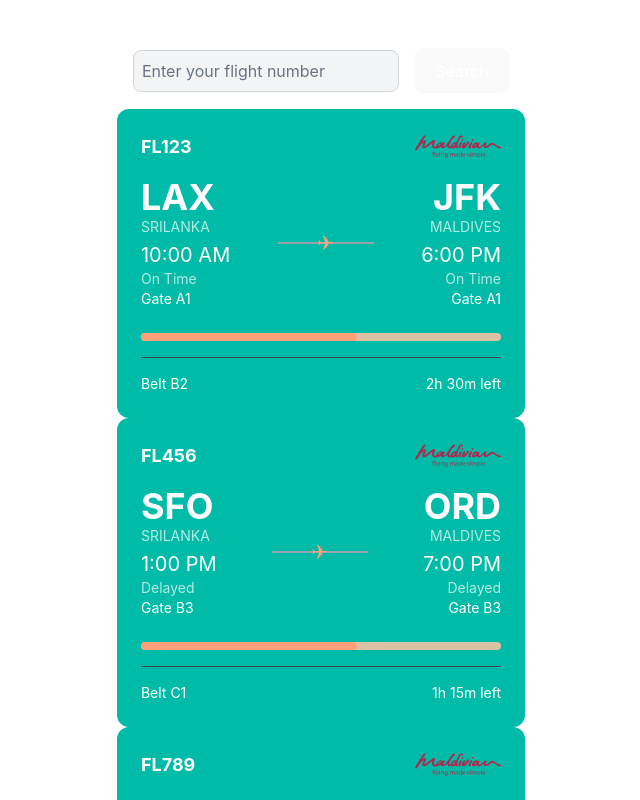
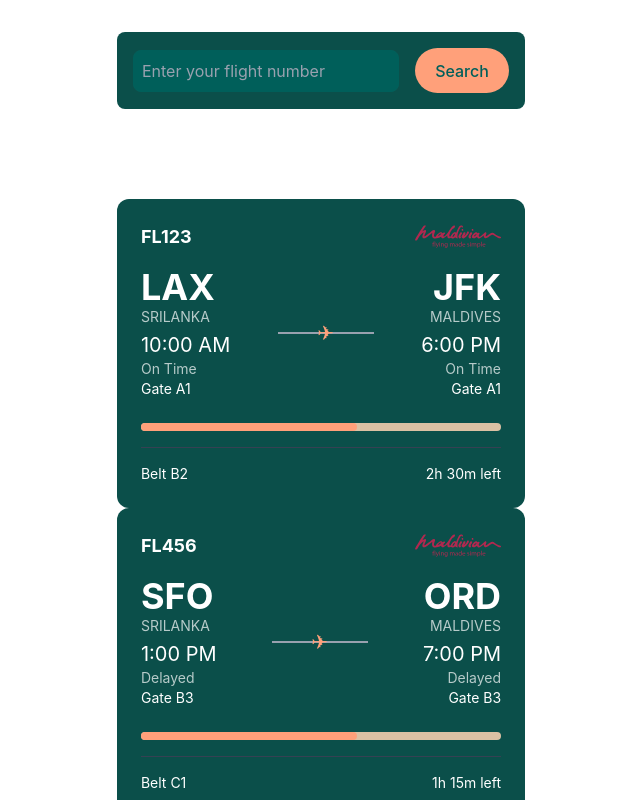
Before and after one commit to anax/flight-tracker, a React (Vite) app: page / in a window 1280 px wide. Shown: the top 800 px of the page, without its empty margins (319-959 px from the left). Built offline with nearby package versions, Linux system fonts and the light colour scheme.

Commit message:
Filter init

```diff
--- a/src/App.css
+++ b/src/App.css
@@ -91,7 +91,7 @@
 }
 
 .beach-card-primary {
-  background: linear-gradient(145deg, var(--palm-dark), var(--ocean-dark));
+  background: linear-gradient(145deg, var(--palm-dark), var(--ocean-light));
   color: var(--sand-light);
   box-shadow: 0 8px 32px rgba(0, 0, 0, 0.15);
 }
--- a/src/App.tsx
+++ b/src/App.tsx
@@ -1,4 +1,4 @@
-import React, { useState } from 'react';
+import { useState } from 'react';
 import Searchbar from './components/SeachBar'
 import F_Card from './components/F_Card'
 import './App.css'
@@ -7,7 +7,7 @@ import flightsData from './data/flightsData'; // Import the dummy data
 
 function App() {
   const [searchTerm, setSearchTerm] = useState('');
-  const theme = 'teal'; // Define the theme variable
+  const theme: "light" | "dark" = "light"; // Change to "light" or "dark"
 
   // Filter flights based on the search term
   const filteredFlights = flightsData.filter(flight =>
@@ -17,7 +17,9 @@ function App() {
   return (
     <>
       <Searchbar theme={theme} onSearch={setSearchTerm} />
+      <div style={{ marginBottom: '90px' }}></div>
       {filteredFlights.map((flight, index) => (
+
         <F_Card
           key={index} // Use index as key (or a unique identifier if available)
           flightNumber={flight.flightNumber}
--- a/src/components/F_Card.tsx
+++ b/src/components/F_Card.tsx
@@ -26,7 +26,7 @@ const F_Card: React.FC<FlightCardProps> = ({
   isDark = false
 }) => {
   return (
-    <div className={`rounded-xl p-6 w-full max-w-md ${isDark ? 'bg-gray-800' : 'bg-teal-500'} text-white`}>
+    <div className={`rounded-xl p-6 w-full max-w-md ${isDark ? 'bg-gray-800' : 'bg-teal-900'} text-white`}>
       <div className="flex justify-between items-center mb-4">
         <div className="text-lg font-bold">{flightNumber}</div>
         <img src="/src/assets/maldivian.svg" alt="Maldivian Airlines" className="h-6" />
--- a/src/components/Menu.tsx
+++ b/src/components/Menu.tsx
@@ -2,7 +2,7 @@ import React from 'react';
 
 const MenuBar: React.FC = () => {
   return (
-    <div className="flex justify-around items-center bg-teal-500 rounded-full h-14 p-2">
+    <div className="flex justify-around items-center bg-teal-900 rounded-full h-14 p-2">
       <i className="fa fa-cog text-white" aria-hidden="true"></i> {/* Settings icon */}
       <i className="fa fa-home text-white" aria-hidden="true"></i> {/* Home icon */}
       <i className="fa fa-bell text-white" aria-hidden="true"></i> {/* Notification icon */}
--- a/src/components/SeachBar.tsx
+++ b/src/components/SeachBar.tsx
@@ -2,7 +2,7 @@ import React, { useState } from "react";
 
 // Define the props interface
 interface SearchbarProps {
-  theme: "light" | "dark"; // Explicitly define the type for `theme`
+  theme: string; // Change from "light" | "dark" to string
   onSearch: (term: string) => void; // Add onSearch prop
 }
 
@@ -20,9 +20,7 @@ const Searchbar: React.FC<SearchbarProps> = ({ theme, onSearch }) => {
 
   return (
     <div
-      className={`p-4 rounded-lg ${
-        theme === "dark" ? "bg-gray-800" : "bg-white"
-      }`}
+      className="p-4 rounded-lg bg-teal-900"
     >
       <div className="flex items-center space-x-4">
         <input
@@ -32,17 +30,13 @@ const Searchbar: React.FC<SearchbarProps> = ({ theme, onSearch }) => {
           onChange={handleInputChange}
           className={`flex-1 p-2 rounded-lg border ${
             theme === "dark"
-              ? "bg-gray-700 border-gray-600 text-white placeholder-gray-400"
-              : "bg-gray-100 border-gray-300 text-gray-800 placeholder-gray-500"
-          } focus:outline-none focus:ring-2 focus:ring-blue-500`}
+              ? "bg-grey-400 border-gray-600 text-white placeholder-teal-300"
+              : "bg-teal-800 border-teal-800 text-teal-300 placeholder-gray-400"
+          } focus:outline-none focus:ring-2 focus:ring-teal-700`}
         />
         <button
           onClick={handleSearch}
-          className={`px-4 py-2 rounded-lg ${
-            theme === "dark"
-              ? "bg-blue-600 hover:bg-blue-700 text-white"
-              : "bg-blue-500 hover:bg-blue-600 text-white"
-          } transition-colors duration-200`}
+          className="rounded-lg px-4 py-2 transition-colors duration-200 progress-bar text-teal-800"
         >
           Search
         </button>
```
Also changed, not shown: 2 other files (tests, documents, lock files or other folders).
